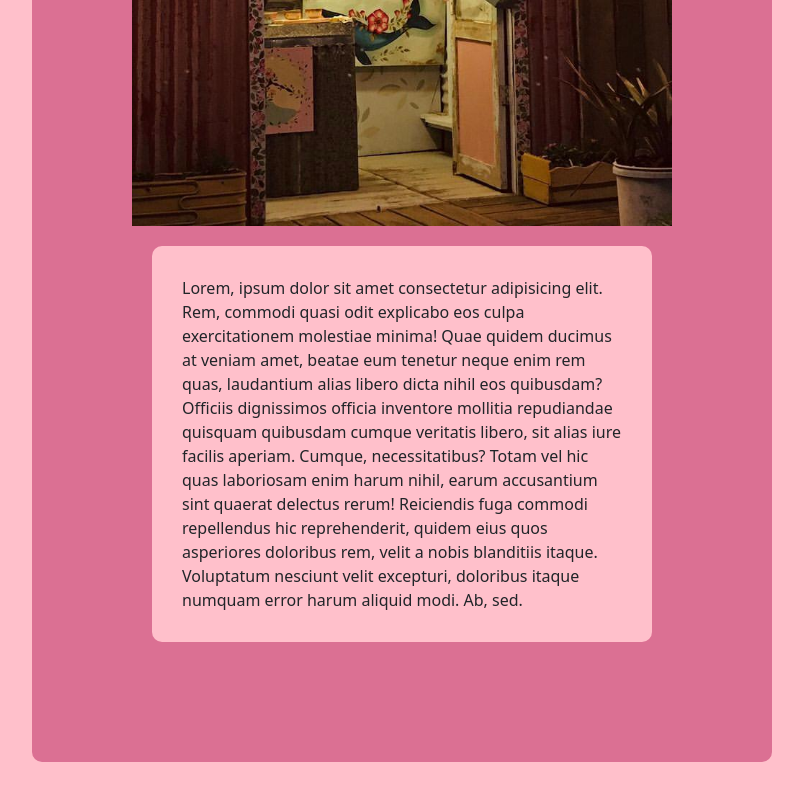
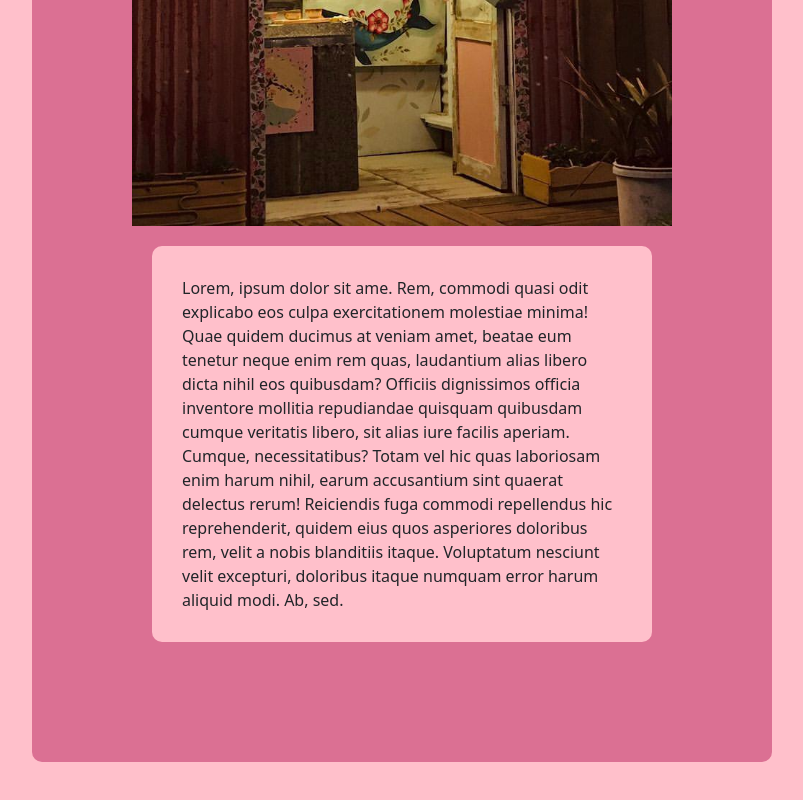
Before and after one commit to Lolocorb/CoderLorenzo, a website: page vistas/sobre-nosotros.html in a window 1280 px wide. Shown: the part 1070-1870 px from the top of the page, without its empty margins (238-1041 px from the left). Drawn offline with nearby package versions, Linux system fonts and the light colour scheme; a web font is replaced by a local one.

Commit message:
Proyecto

```diff
--- a/vistas/sobre-nosotros.html
+++ b/vistas/sobre-nosotros.html
@@ -60,7 +60,7 @@
           <div class="col-sm">
             <h2 class="h2_nosotros">Nuestra tienda</h2>
             <img src="../assets/tienda.png" alt="tienda" class="img-fluid">
-            <p class="nosotros">Lorem, ipsum dolor sit amet consectetur adipisicing elit. Rem, commodi quasi odit explicabo eos culpa exercitationem molestiae minima! Quae quidem ducimus at veniam amet, beatae eum tenetur neque enim rem quas, laudantium alias libero dicta nihil eos quibusdam? Officiis dignissimos officia inventore mollitia repudiandae quisquam quibusdam cumque veritatis libero, sit alias iure facilis aperiam. Cumque, necessitatibus? Totam vel hic quas laboriosam enim harum nihil, earum accusantium sint quaerat delectus rerum! Reiciendis fuga commodi repellendus hic reprehenderit, quidem eius quos asperiores doloribus rem, velit a nobis blanditiis itaque. Voluptatum nesciunt velit excepturi, doloribus itaque numquam error harum aliquid modi. Ab, sed.</p>
+            <p class="nosotros">Lorem, ipsum dolor sit ame. Rem, commodi quasi odit explicabo eos culpa exercitationem molestiae minima! Quae quidem ducimus at veniam amet, beatae eum tenetur neque enim rem quas, laudantium alias libero dicta nihil eos quibusdam? Officiis dignissimos officia inventore mollitia repudiandae quisquam quibusdam cumque veritatis libero, sit alias iure facilis aperiam. Cumque, necessitatibus? Totam vel hic quas laboriosam enim harum nihil, earum accusantium sint quaerat delectus rerum! Reiciendis fuga commodi repellendus hic reprehenderit, quidem eius quos asperiores doloribus rem, velit a nobis blanditiis itaque. Voluptatum nesciunt velit excepturi, doloribus itaque numquam error harum aliquid modi. Ab, sed.</p>
           </div>
           <div class="col-sm">
             <h3 class="h3_nosotros">Donde Nos ubicamos!</h3>
```
